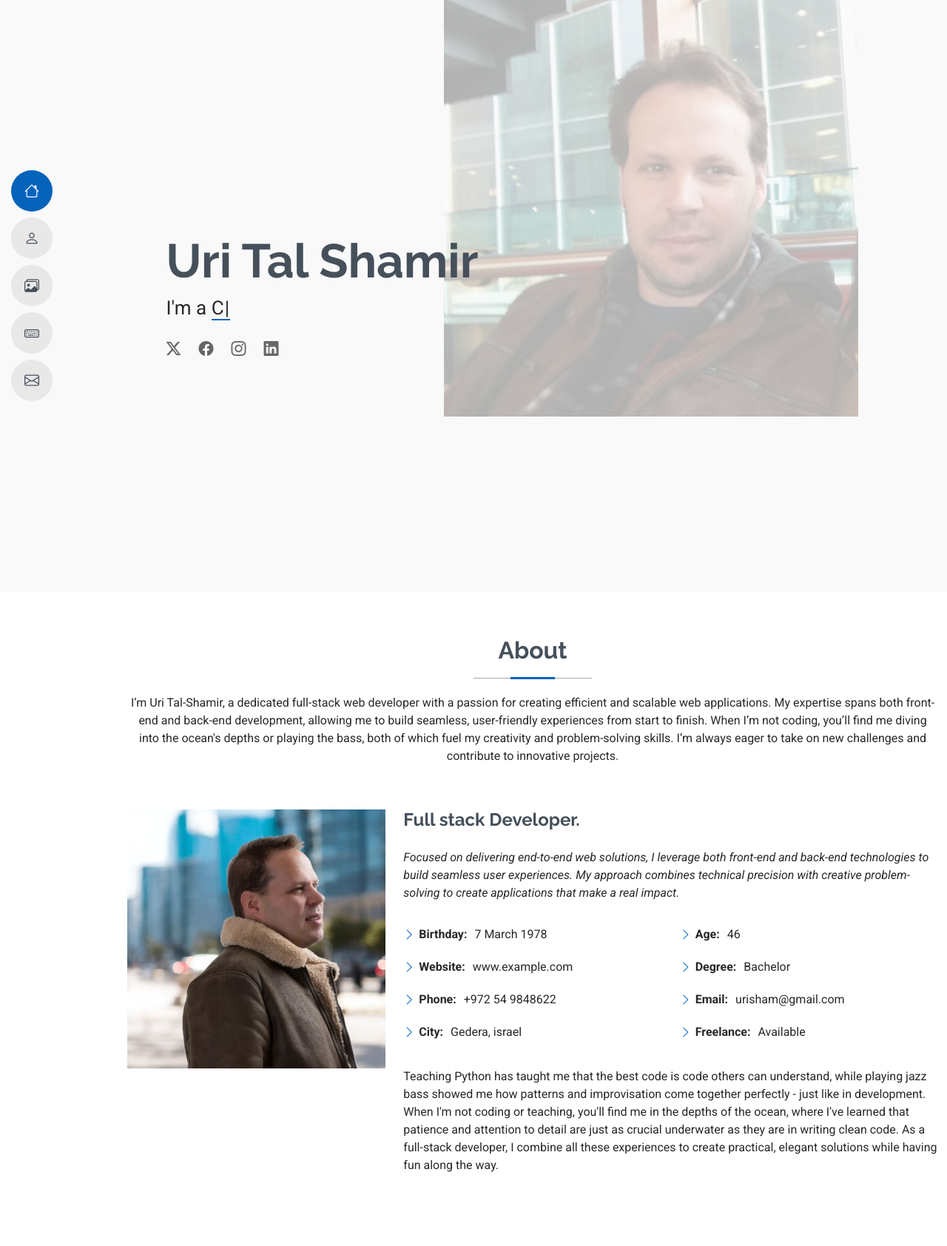
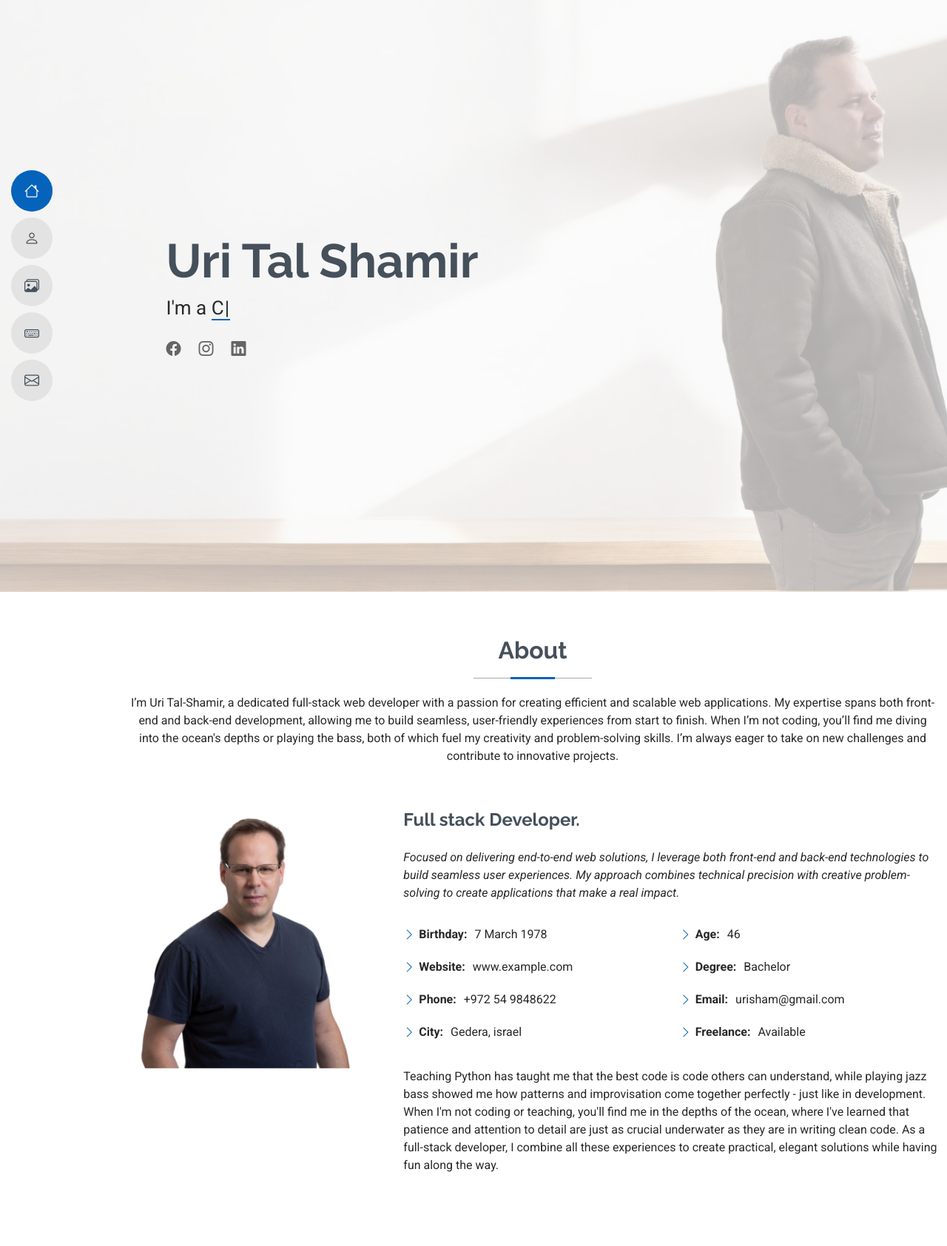
Before and after one commit to middlebear78/portfolio, a Django app: page / in a window 1280 px wide. Shown: the top 1684 px of the page at 74% size. Run offline with Django 5.2, Linux system fonts and the light colour scheme; data comes from the database, SQL or seed files in the repository; some libraries are stand-ins or nearby versions.

Commit message:
more changes to the photos

```diff
--- a/main/templates/about.html
+++ b/main/templates/about.html
@@ -17,7 +17,7 @@
     <div class="container" data-aos="fade-up" data-aos-delay="100">
         <div class="row gy-4 justify-content-center">
             <div class="col-lg-4">
-                <img src="{% static 'img/portfolio/photo-2.jpg' %}" class="img-fluid" alt="" />
+                <img src="{% static 'img/9.jpg' %}" class="img-fluid" alt="" />
             </div>
             <div class="col-lg-8 content">
                 <h2>Full stack Developer.</h2>
--- a/main/templates/hero.html
+++ b/main/templates/hero.html
@@ -1,12 +1,18 @@
 {% load static %}
 
+<section id="hero" class="hero section light-background">
+    <img src="{% static 'img/3.jpg' %}" alt="uri shamir"
+         style="width: 100vw;
+                height: 100vh;
+                object-fit: cover;
+                padding: 0;
+                margin: 0;
+                position: absolute;
+                top: 0;
+                left: 0;
+                z-index: 1;">
 
-<section id="hero" class="hero section light-background">
-
-    <img src="{% static 'img/me.jpeg' %}" alt="uri shamir"
-         style="max-width: 75%; height: auto; padding-left: 400px; margin-left: 200px">
-
-    <div class="container" data-aos="zoom-out">
+    <div class="container" data-aos="zoom-out" style="position: relative; z-index: 2;">
         <div class="row justify-content-center">
             <div class="col-lg-9">
                 <h2>Uri Tal Shamir</h2>
@@ -14,7 +20,7 @@
                                data-typed-items=" Full stack Developer, Coder, Teacher, Diver, Musician">Designer</span><span
                         class="typed-cursor typed-cursor--blink" aria-hidden="true"></span></p>
                 <div class="social-links">
-                    <a href="#"><i class="bi bi-twitter-x"></i></a>
+                    {% comment %} <a href="#"><i class="bi bi-twitter-x"></i></a> {% endcomment %}
                     <a href="#"><i class="bi bi-facebook"></i></a>
                     <a href="#"><i class="bi bi-instagram"></i></a>
                     <a href="#"><i class="bi bi-linkedin"></i></a>
@@ -22,5 +28,4 @@
             </div>
         </div>
     </div>
-
 </section>
```
Also changed, not shown: static/img/1.jpg (added), static/img/2.jpg (added), static/img/3.jpg (added), static/img/4.jpg (added), static/img/5.jpg (added), static/img/7.jpg (added), static/img/9.jpg (added), 1 other file.
